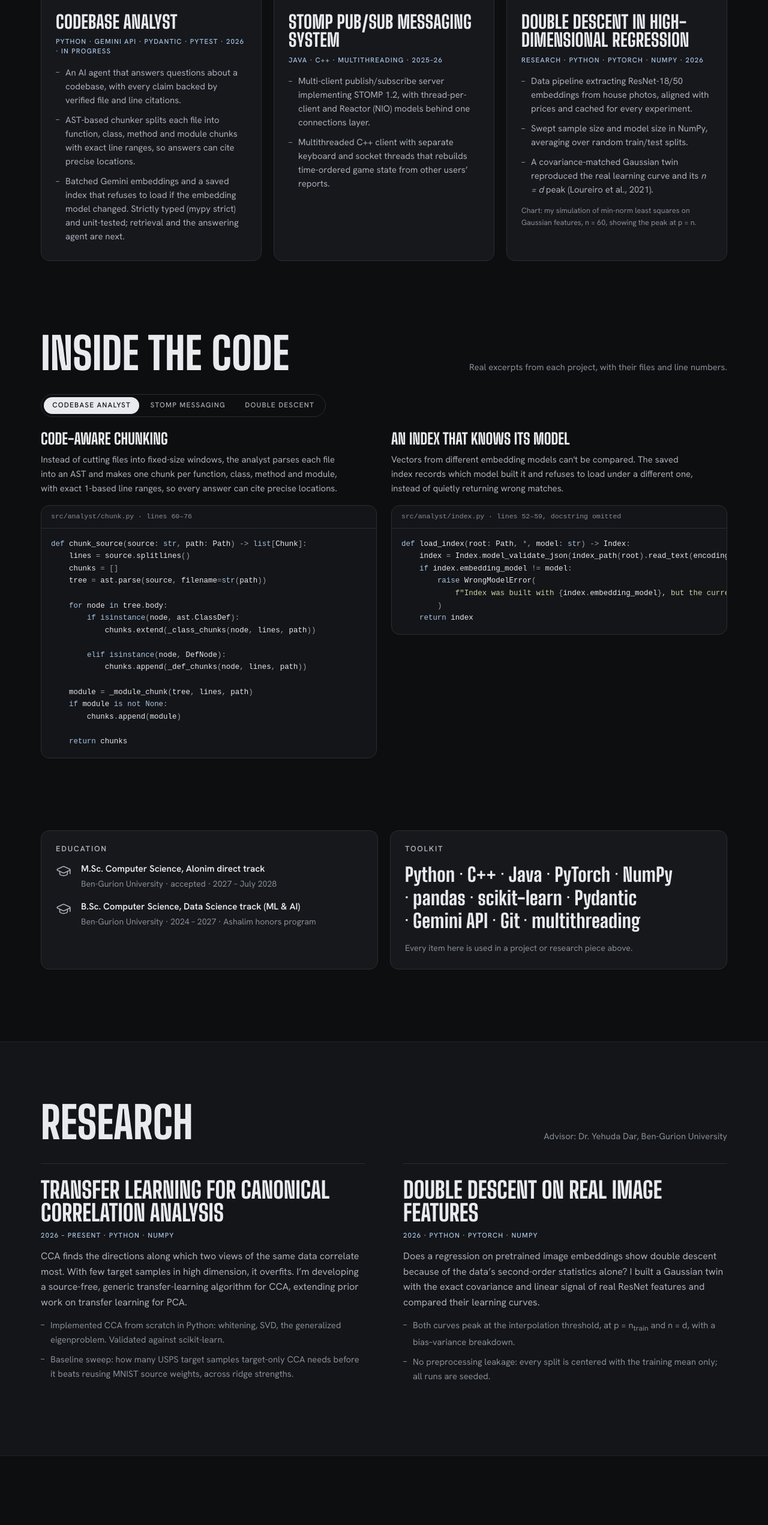
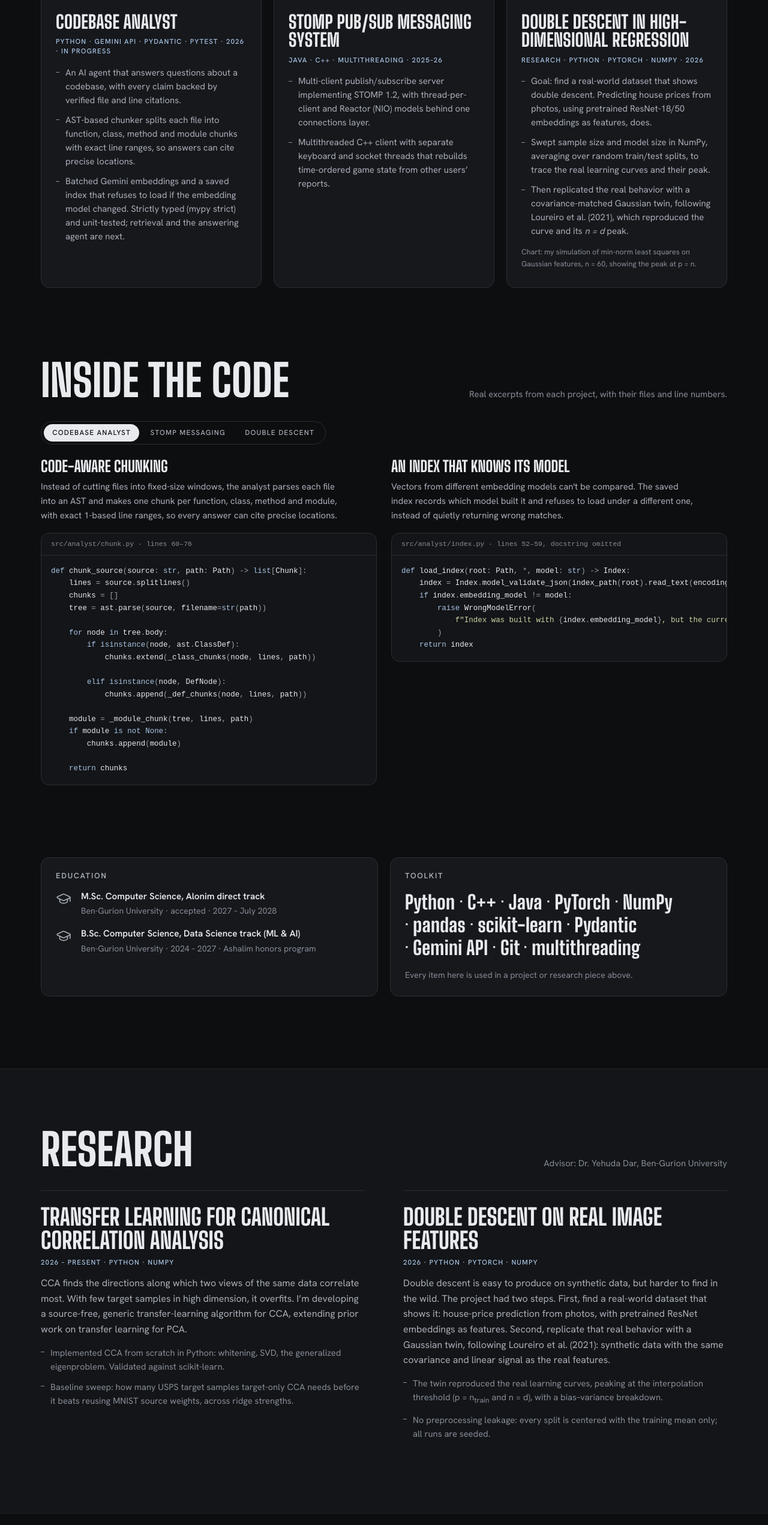
Before and after one commit to oEch0ed/oech0ed.github.io, a plain HTML site: page index.html in a window 1280 px wide. Shown: the part 1383-3925 px from the top of the page at 60% size. Drawn offline with nearby package versions, Linux system fonts and the light colour scheme; a web font is replaced by a local one.

Commit message:
Reframe the double descent research

```diff
--- a/index.html
+++ b/index.html
@@ -182,9 +182,9 @@
             <h3>Double Descent in High-Dimensional Regression</h3>
             <p class="card__meta">Research · Python · PyTorch · NumPy · 2026</p>
             <ul class="card__points">
-              <li>Data pipeline extracting ResNet-18/50 embeddings from house photos, aligned with prices and cached for every experiment.</li>
-              <li>Swept sample size and model size in NumPy, averaging over random train/test splits.</li>
-              <li>A covariance-matched Gaussian twin reproduced the real learning curve and its <i>n = d</i> peak (Loureiro et al., 2021).</li>
+              <li>Goal: find a real-world dataset that shows double descent. Predicting house prices from photos, using pretrained ResNet-18/50 embeddings as features, does.</li>
+              <li>Swept sample size and model size in NumPy, averaging over random train/test splits, to trace the real learning curves and their peak.</li>
+              <li>Then replicated the real behavior with a covariance-matched Gaussian twin, following Loureiro et al. (2021), which reproduced the curve and its <i>n = d</i> peak.</li>
             </ul>
             <p class="card__note">Chart: my simulation of min-norm least squares on Gaussian features, n = 60, showing the peak at p = n.</p>
           </div>
@@ -298,7 +298,7 @@ void StompProtocol::notifyServerResponse(){
       <div class="codepanel" role="tabpanel" id="panel-dd" aria-labelledby="tab-dd" hidden>
         <article class="snip">
           <h3>A covariance-matched Gaussian twin</h3>
-          <p>One thin SVD of the real ResNet features gives their covariance spectrum and a least-squares teacher. Sampling Gaussians with that exact covariance and signal isolates second-order statistics as the only shared ingredient.</p>
+          <p>Following Loureiro et al. (2021): one thin SVD of the real ResNet features gives their covariance spectrum and a least-squares teacher. Sampling Gaussians with that covariance and signal produces a twin whose learning curve can be compared with the real one.</p>
           <figure class="code">
             <figcaption>double_descent_research.ipynb · cell 9, excerpt</figcaption>
             <pre tabindex="0"><code class="language-python">U, s, Vt = np.linalg.svd(X_c, full_matrices=False)
@@ -370,9 +370,9 @@ def sample_twin(n, rng):
           <article class="research__item">
             <h3>Double Descent on Real Image Features</h3>
             <p class="research__when">2026 · Python · PyTorch · NumPy</p>
-            <p>Does a regression on pretrained image embeddings show double descent because of the data’s second-order statistics alone? I built a Gaussian twin with the exact covariance and linear signal of real ResNet features and compared their learning curves.</p>
+            <p>Double descent is easy to produce on synthetic data, but harder to find in the wild. The project had two steps. First, find a real-world dataset that shows it: house-price prediction from photos, with pretrained ResNet embeddings as features. Second, replicate that real behavior with a Gaussian twin, following Loureiro et al. (2021): synthetic data with the same covariance and linear signal as the real features.</p>
             <ul class="research__facts">
-              <li>Both curves peak at the interpolation threshold, at p = n<sub>train</sub> and n = d, with a bias–variance breakdown.</li>
+              <li>The twin reproduced the real learning curves, peaking at the interpolation threshold (p = n<sub>train</sub> and n = d), with a bias–variance breakdown.</li>
               <li>No preprocessing leakage: every split is centered with the training mean only; all runs are seeded.</li>
             </ul>
           </article>
```
